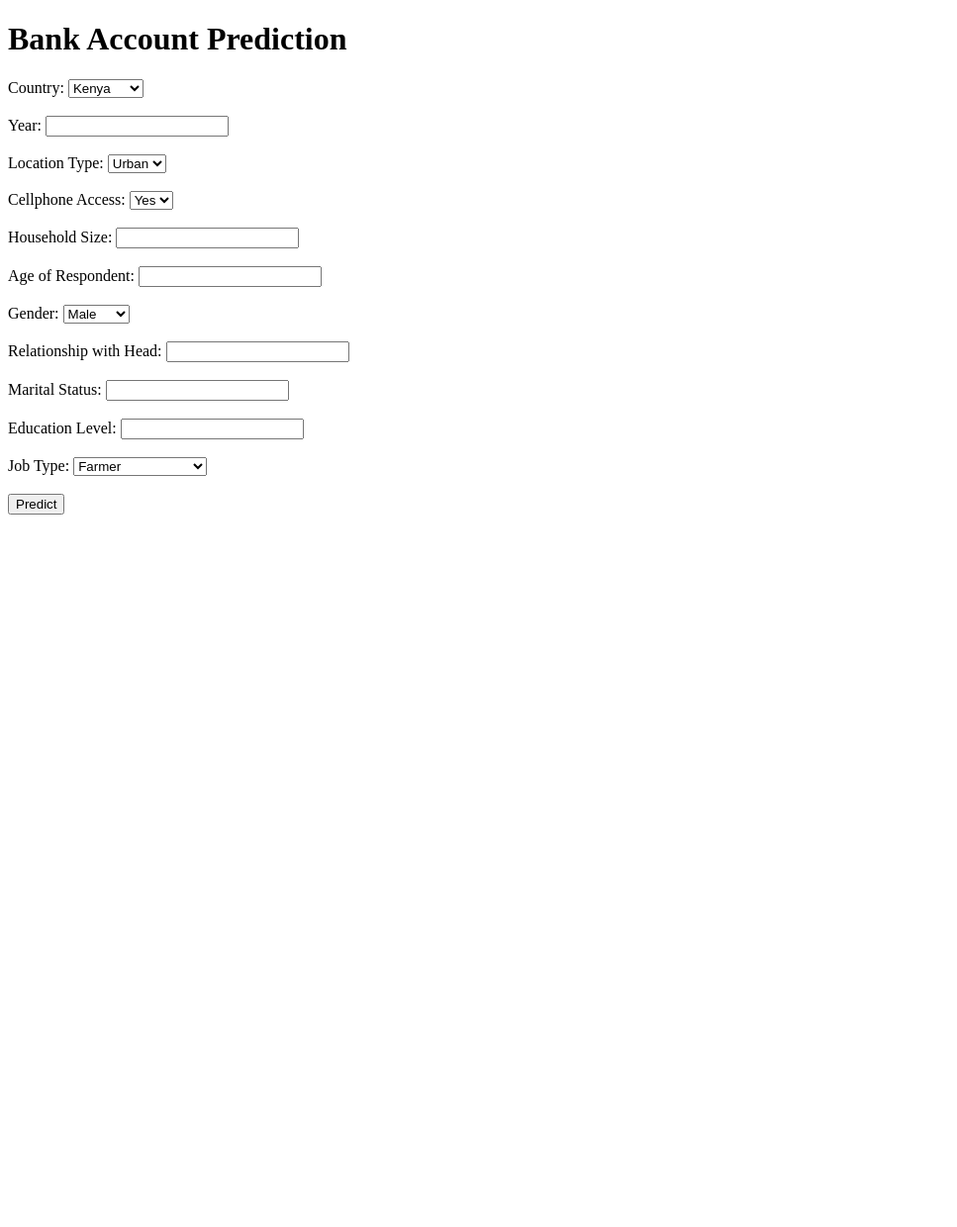
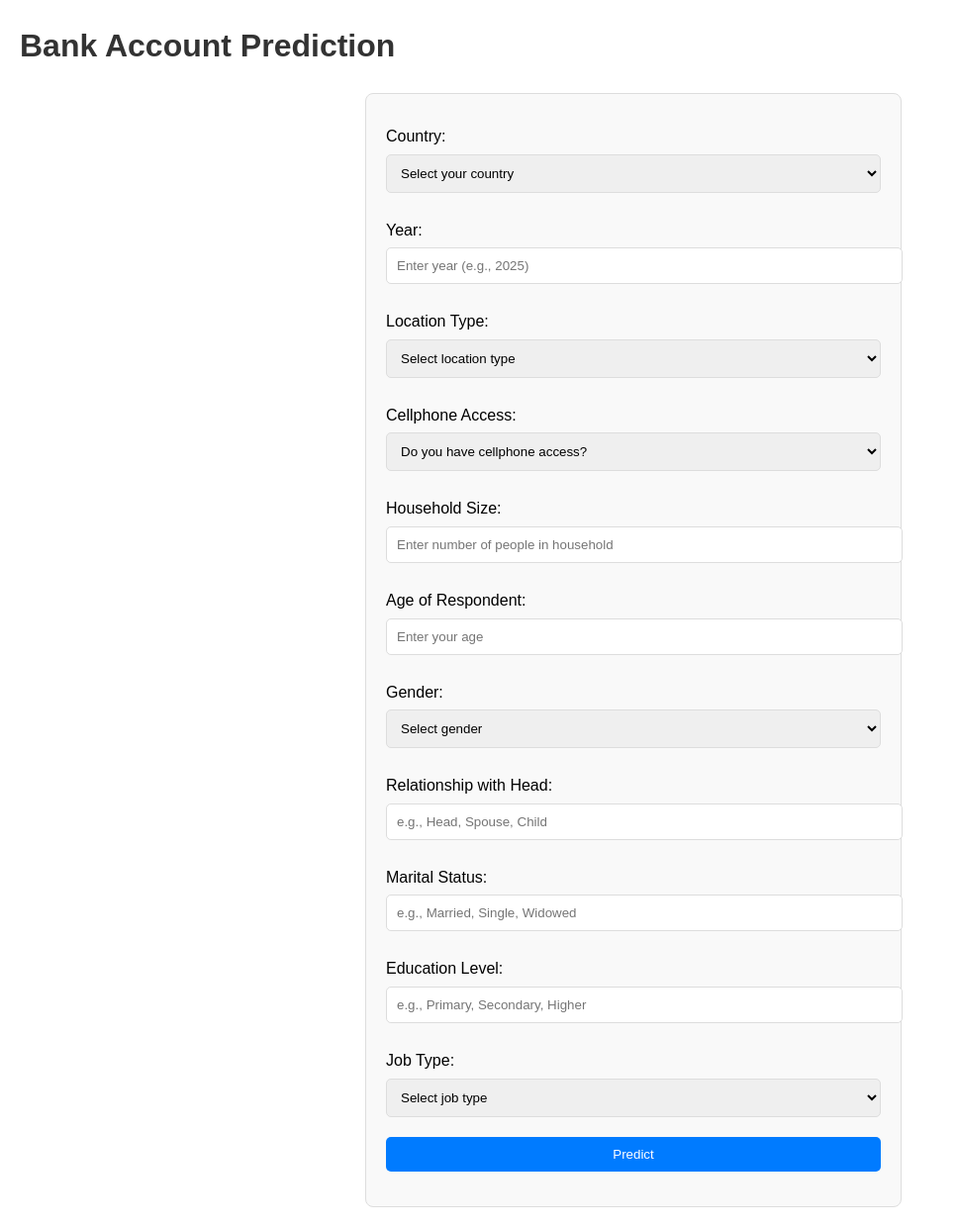
Before and after one commit to KamauGilbert/financial_inclusion_in_africa, a Flask app: page / in a window 1280 px wide. Shown: the whole page at 99% size, without its empty margins (0-967 px from the left). Before the commit the page ends 520 px from the top, so only its background shows below. Run offline with Flask 3, Linux system fonts and the light colour scheme; parts of the project's set-up code (start-up, migrations or seed data) failed here and were passed over.

Commit message:
Cleaned code workbook

```diff
--- a/app/main.py
+++ b/app/main.py
@@ -1,13 +1,14 @@
 from flask import Flask, request, render_template
 import pandas as pd
 import joblib
+import numpy as np
 
 app = Flask(__name__)
 
 # Load the trained model
 model = joblib.load('ensemble_model2.joblib')
 
-# Dropdown options based on prior discussions
+# Dropdown options
 COUNTRIES = ["Kenya", "Rwanda", "Tanzania", "Uganda"]
 LOCATION_TYPES = ["Urban", "Rural"]
 CELLPHONE_ACCESS = ["Yes", "No"]
@@ -18,59 +19,78 @@ JOB_TYPES = ["Farmer", "Self-employed", "Formally employed", "Other"]
 @app.route("/", methods=["GET", "POST"])
 def home():
     if request.method == "POST":
-        # Retrieve form data
-        form_data = request.form
-        country = form_data["country"]
-        year = int(form_data["year"])
-        location_type = form_data["location_type"]
-        cellphone_access = form_data["cellphone_access"] == "Yes"
-        household_size = int(form_data["household_size"])
-        age_of_respondent = int(form_data["age_of_respondent"])
-        gender_of_respondent = form_data["gender_of_respondent"]
-        relationship_with_head = form_data["relationship_with_head"]
-        marital_status = form_data["marital_status"]
-        education_level = form_data["education_level"]
-        job_type = form_data["job_type"]
+        try:
+            # Retrieve form data
+            form_data = request.form
+            country = form_data["country"]
+            year = int(form_data["year"])
+            location_type = form_data["location_type"]
+            cellphone_access = form_data["cellphone_access"] == "Yes"
+            household_size = int(form_data["household_size"])
+            age_of_respondent = int(form_data["age_of_respondent"])
+            gender_of_respondent = form_data["gender_of_respondent"]
+            relationship_with_head = form_data["relationship_with_head"]
+            marital_status = form_data["marital_status"]
+            education_level = form_data["education_level"]
+            job_type = form_data["job_type"]
 
-        # Derived features
-        geographical_location = f"{country}_{location_type}"
-        age_gender = f"{age_of_respondent}_{gender_of_respondent}"
-        job_education = f"{job_type}_{education_level}"
+            # Preprocessing
+            # Bin household size
+            if household_size <= 2:
+                household_size_binned = "1-2"
+            elif household_size <= 4:
+                household_size_binned = "3-4"
+            elif household_size <= 6:
+                household_size_binned = "5-6"
+            else:
+                household_size_binned = "7+"
 
-        # Create a DataFrame for the input
-        input_data = pd.DataFrame({
-            "country": [country],
-            "year": [year],
-            "location_type": [location_type],
-            "cellphone_access": [cellphone_access],
-            "household_size": [household_size],
-            "age_of_respondent": [age_of_respondent],
-            "gender_of_respondent": [gender_of_respondent],
-            "relationship_with_head": [relationship_with_head],
-            "marital_status": [marital_status],
-            "education_level": [education_level],
-            "job_type": [job_type],
-            "geographical_location": [geographical_location],
-            "age_gender": [age_gender],
-            "job_education": [job_education],
-        })
+            # Log transform the age
+            age_of_respondent_log = np.log1p(age_of_respondent)
 
-        # One-hot encoding and preprocessing
-        test_processed = pd.get_dummies(input_data, drop_first=True)
-        missing_cols = set(model.feature_names_in_) - set(test_processed.columns)
-        for col in missing_cols:
-            test_processed[col] = 0
-        test_processed = test_processed[model.feature_names_in_]
+            # Derived features
+            geographical_location = f"{country}_{location_type}"
+            age_gender = f"{age_of_respondent_log:.2f}_{gender_of_respondent}"
+            job_education = f"{job_type}_{education_level}"
 
-        # Predict using the model
-        prediction = model.predict(test_processed)[0]
-        result = "Has Bank Account" if prediction == 1 else "No Bank Account"
+            # Create a DataFrame for the input
+            input_data = pd.DataFrame({
+                "country": [country],
+                "year": [year],
+                "location_type": [location_type],
+                "cellphone_access": [cellphone_access],
+                "household_size_binned": [household_size_binned],
+                "age_of_respondent": [age_of_respondent_log],
+                "gender_of_respondent": [gender_of_respondent],
+                "relationship_with_head": [relationship_with_head],
+                "marital_status": [marital_status],
+                "education_level": [education_level],
+                "job_type": [job_type],
+                "geographical_location": [geographical_location],
+                "age_gender": [age_gender],
+                "job_education": [job_education],
+            })
 
-        return render_template("index.html", prediction=result, countries=COUNTRIES, location_types=LOCATION_TYPES,
-                               cellphone_access=CELLPHONE_ACCESS, genders=GENDERS, job_types=JOB_TYPES)
+            # One-hot encoding and preprocessing
+            test_processed = pd.get_dummies(input_data, drop_first=True)
+            missing_cols = set(model.feature_names_in_) - set(test_processed.columns)
+            for col in missing_cols:
+                test_processed[col] = 0
+            test_processed = test_processed[model.feature_names_in_]
+
+            # Predict using the model
+            prediction = model.predict(test_processed)[0]
+            result = "Has Bank Account" if prediction == 1 else "No Bank Account"
+
+            return render_template("index.html", prediction=result, countries=COUNTRIES, location_types=LOCATION_TYPES,
+                                   cellphone_access=CELLPHONE_ACCESS, household_sizes=HOUSEHOLD_SIZE, genders=GENDERS,
+                                   job_types=JOB_TYPES)
+        except Exception as e:
+            return f"Error: {str(e)}"
 
     return render_template("index.html", countries=COUNTRIES, location_types=LOCATION_TYPES,
-                           genders=GENDERS, job_types=JOB_TYPES)
+                           cellphone_access=CELLPHONE_ACCESS, household_sizes=HOUSEHOLD_SIZE, genders=GENDERS,
+                           job_types=JOB_TYPES)
 
 if __name__ == "__main__":
     app.run(debug=True)
--- a/app/templates/index.html
+++ b/app/templates/index.html
@@ -4,78 +4,131 @@
     <meta charset="UTF-8">
     <meta name="viewport" content="width=device-width, initial-scale=1.0">
     <title>Bank Account Prediction</title>
+    <style>
+        body {
+            font-family: Arial, sans-serif;
+            line-height: 1.6;
+            margin: 20px;
+        }
+        h1 {
+            color: #333;
+        }
+        form {
+            max-width: 500px;
+            margin: auto;
+            padding: 20px;
+            border: 1px solid #ddd;
+            border-radius: 8px;
+            background: #f9f9f9;
+        }
+        label {
+            display: block;
+            margin-top: 10px;
+        }
+        input, select, button {
+            width: 100%;
+            padding: 10px;
+            margin-top: 5px;
+            margin-bottom: 15px;
+            border: 1px solid #ddd;
+            border-radius: 5px;
+        }
+        button {
+            background-color: #007BFF;
+            color: #fff;
+            border: none;
+            cursor: pointer;
+        }
+        button:hover {
+            background-color: #0056b3;
+        }
+        .prediction-result {
+            text-align: center;
+            margin-top: 20px;
+        }
+    </style>
 </head>
 <body>
     <h1>Bank Account Prediction</h1>
     <form method="POST">
+        <!-- Country Selection -->
         <label for="country">Country:</label>
         <select name="country" id="country" required>
+            <option value="" disabled selected>Select your country</option>
             {% for country in countries %}
             <option value="{{ country }}">{{ country }}</option>
             {% endfor %}
         </select>
-        <br><br>
 
+        <!-- Year Input -->
         <label for="year">Year:</label>
-        <input type="number" name="year" id="year" required>
-        <br><br>
+        <input type="number" name="year" id="year" placeholder="Enter year (e.g., 2025)" min="2000" max="2030" required>
 
+        <!-- Location Type -->
         <label for="location_type">Location Type:</label>
         <select name="location_type" id="location_type" required>
+            <option value="" disabled selected>Select location type</option>
             {% for location in location_types %}
             <option value="{{ location }}">{{ location }}</option>
             {% endfor %}
         </select>
-        <br><br>
 
+        <!-- Cellphone Access -->
         <label for="cellphone_access">Cellphone Access:</label>
         <select name="cellphone_access" id="cellphone_access" required>
-            <option value="Yes">Yes</option>
-            <option value="No">No</option>
+            <option value="" disabled selected>Do you have cellphone access?</option>
+            {% for access in cellphone_access %}
+            <option value="{{ access }}">{{ access }}</option>
+            {% endfor %}
         </select>
-        <br><br>
 
+        <!-- Household Size -->
         <label for="household_size">Household Size:</label>
-        <input type="number" name="household_size" id="household_size" required>
-        <br><br>
+        <input type="number" name="household_size" id="household_size" placeholder="Enter number of people in household" min="1" required>
 
+        <!-- Age of Respondent -->
         <label for="age_of_respondent">Age of Respondent:</label>
-        <input type="number" name="age_of_respondent" id="age_of_respondent" required>
-        <br><br>
+        <input type="number" name="age_of_respondent" id="age_of_respondent" placeholder="Enter your age" min="18" required>
 
+        <!-- Gender -->
         <label for="gender_of_respondent">Gender:</label>
         <select name="gender_of_respondent" id="gender_of_respondent" required>
+            <option value="" disabled selected>Select gender</option>
             {% for gender in genders %}
             <option value="{{ gender }}">{{ gender }}</option>
             {% endfor %}
         </select>
-        <br><br>
 
+        <!-- Relationship with Head -->
         <label for="relationship_with_head">Relationship with Head:</label>
-        <input type="text" name="relationship_with_head" id="relationship_with_head" required>
-        <br><br>
+        <input type="text" name="relationship_with_head" id="relationship_with_head" placeholder="e.g., Head, Spouse, Child" required>
 
+        <!-- Marital Status -->
         <label for="marital_status">Marital Status:</label>
-        <input type="text" name="marital_status" id="marital_status" required>
-        <br><br>
+        <input type="text" name="marital_status" id="marital_status" placeholder="e.g., Married, Single, Widowed" required>
 
+        <!-- Education Level -->
         <label for="education_level">Education Level:</label>
-        <input type="text" name="education_level" id="education_level" required>
-        <br><br>
+        <input type="text" name="education_level" id="education_level" placeholder="e.g., Primary, Secondary, Higher" required>
 
+        <!-- Job Type -->
         <label for="job_type">Job Type:</label>
         <select name="job_type" id="job_type" required>
+            <option value="" disabled selected>Select job type</option>
             {% for job in job_types %}
             <option value="{{ job }}">{{ job }}</option>
             {% endfor %}
         </select>
-        <br><br>
 
+        <!-- Submit Button -->
         <button type="submit">Predict</button>
     </form>
 
+    <!-- Prediction Result -->
     {% if prediction %}
-    <h2>Prediction: {{ prediction }}</h2>
+    <div class="prediction-result">
+        <h2>Prediction: {{ prediction }}</h2>
+    </div>
     {% endif %}
 </body>
 </html>
```
Also changed, not shown: 1 other file.
